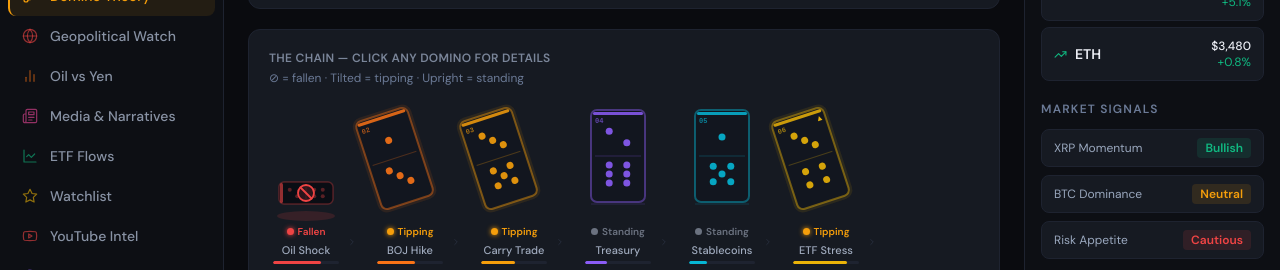
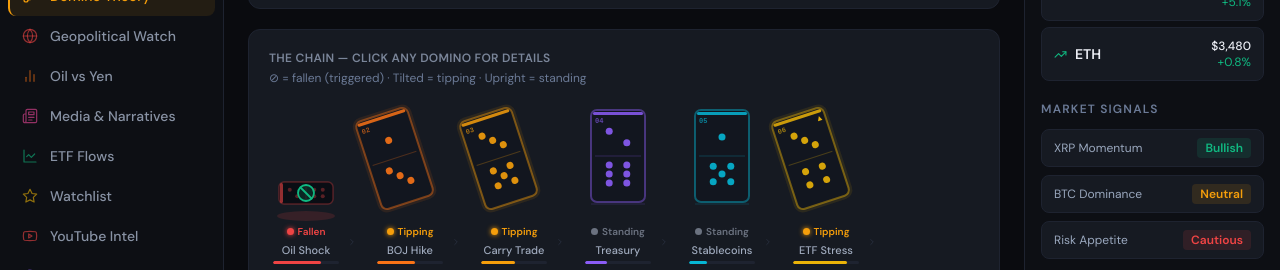
Before and after one commit to leadkastos/controlnode, a React (Vite) app: page /domino-theory in a window 1280 px wide. Shown: the part 253-523 px from the top of the page. Built offline with nearby package versions, Linux system fonts and the light colour scheme.

Commit message:
Update DominoTheory.jsx

```diff
--- a/src/pages/DominoTheory.jsx
+++ b/src/pages/DominoTheory.jsx
@@ -98,13 +98,13 @@ function DominoSVG({ domino, isActive, state }) {
               r={2} fill={domino.color} opacity={0.35}/>
           ))}
 
-          {/* ⊘  No-entry / fallen symbol — red circle with diagonal line */}
+          {/* ✓ Fallen/completed symbol — green circle with diagonal line */}
           <circle cx={cx} cy={FY + FH/2} r={8}
-            fill="rgba(239,68,68,0.15)" stroke="#ef4444" strokeWidth={1.8}/>
+            fill="rgba(16,185,129,0.15)" stroke="#10b981" strokeWidth={1.8}/>
           <line
             x1={cx - 5.5} y1={FY + FH/2 - 5.5}
             x2={cx + 5.5} y2={FY + FH/2 + 5.5}
-            stroke="#ef4444" strokeWidth={1.8} strokeLinecap="round"/>
+            stroke="#10b981" strokeWidth={1.8} strokeLinecap="round"/>
         </g>
       )}
 
@@ -376,7 +376,7 @@ export default function DominoTheory() {
       <div className="rounded-xl p-5 border mb-4" style={{ background:'#161a22', borderColor:'#1e2330' }}>
         <p className="text-xs font-semibold uppercase tracking-wide mb-1" style={{ color:'#7a8599' }}>The Chain — Click Any Domino for Details</p>
         <p className="text-xs mb-5" style={{ color:'#6b7a96' }}>
-          ⊘ = fallen · Tilted = tipping · Upright = standing
+          ⊘ = fallen (triggered) · Tilted = tipping · Upright = standing
         </p>
         <div style={{ display:'flex', flexWrap:'wrap', gap:'16px', alignItems:'flex-end' }}>
           {dominoes.map((domino,i) => (
```
